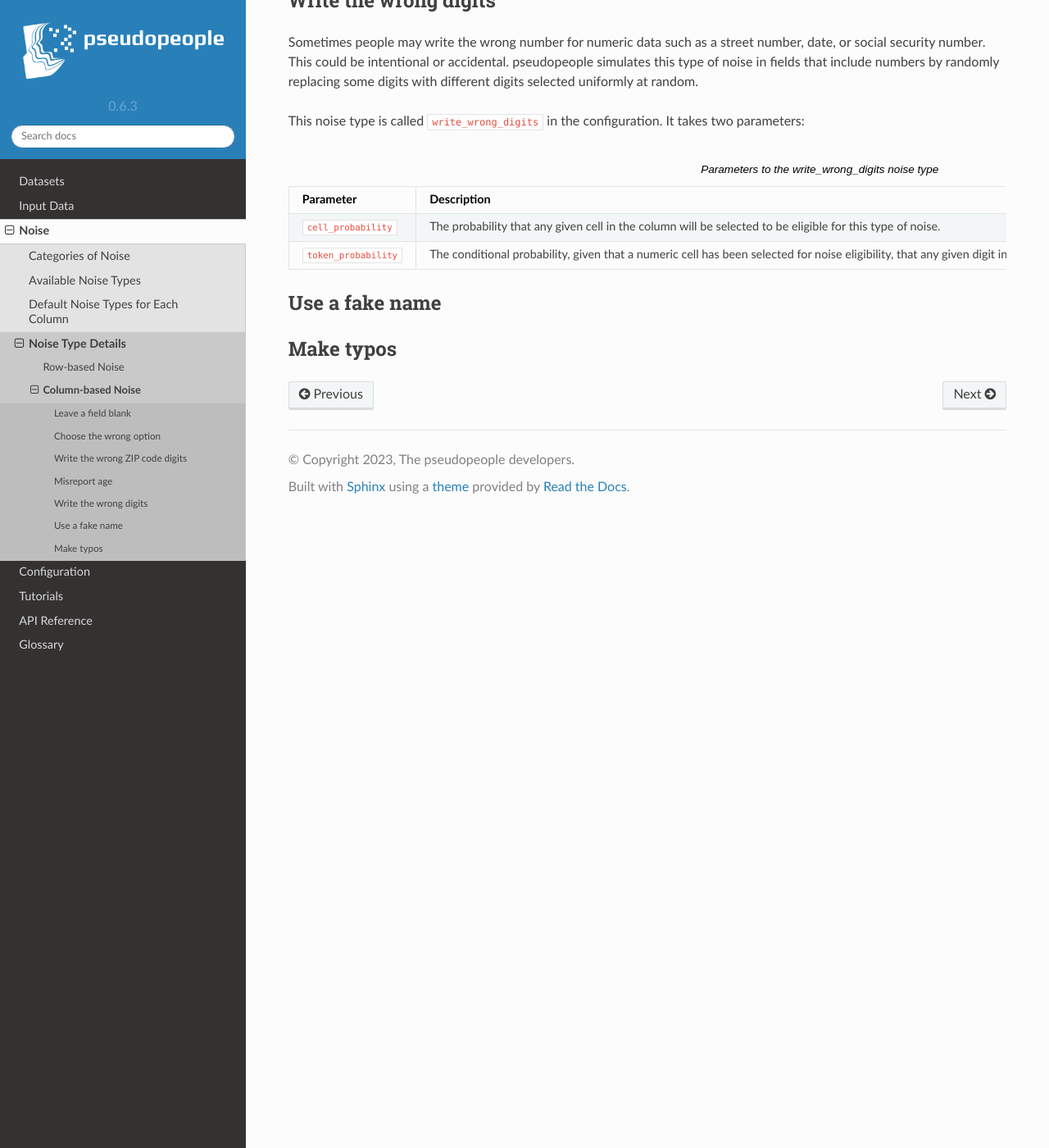
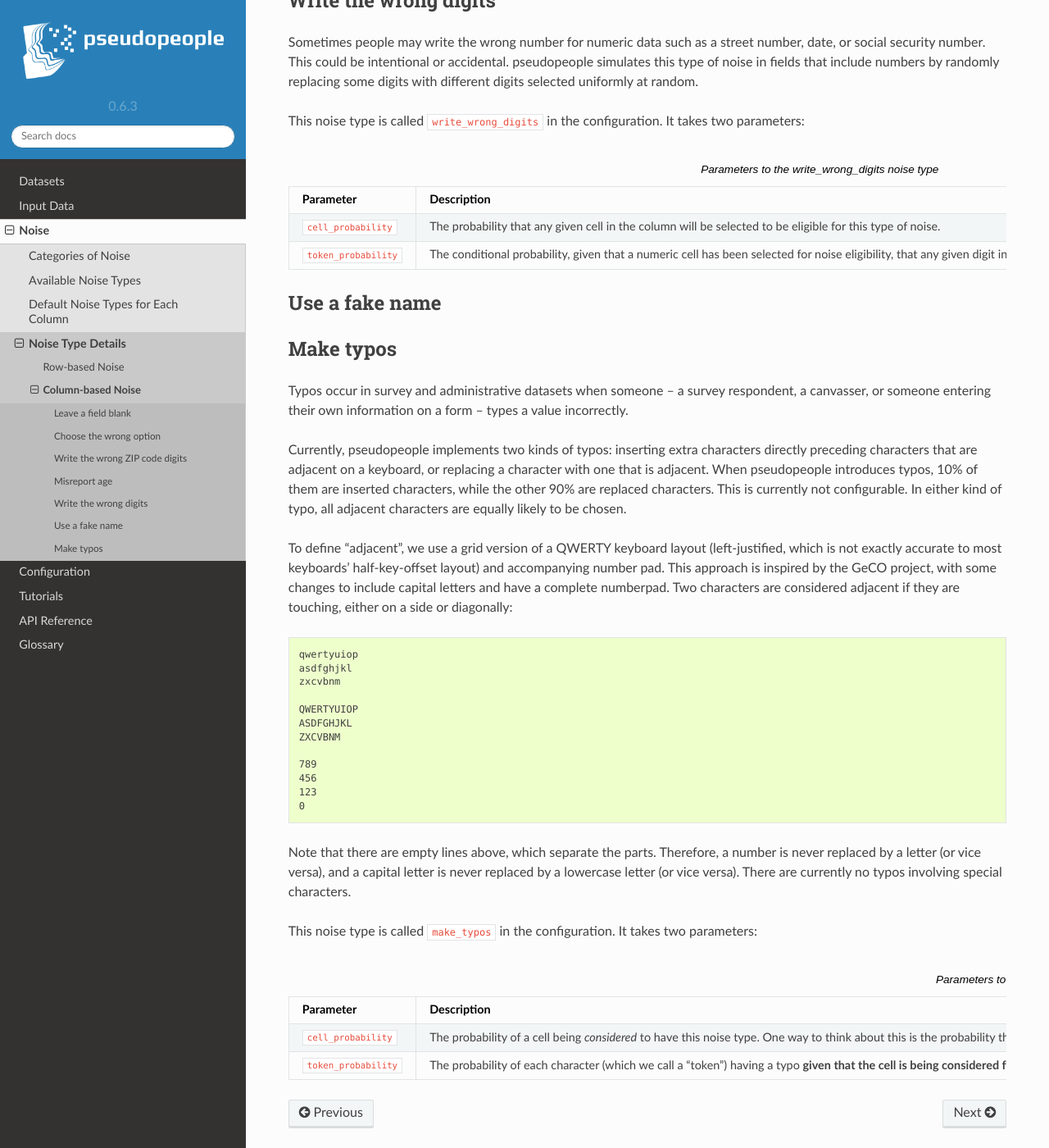
Before and after one commit to ihmeuw/pseudopeople, a Sphinx documentation site: the page built from docs/source/noise/column_noise.rst, in a window 1280 px wide and 1400 px high, scrolled down 2313 px. Shown: the whole window at 82% size. Built offline with Sphinx 7.4.7 and the Read the Docs theme 2.0.0, drawn with Linux system fonts in a browser that asks for light colours.

Commit message:
Document the "Make typos" noise type (#136)
Co-authored-by: Nathaniel Blair-Stahn <ndbs@uw.edu>

```diff
--- a/docs/source/noise/column_noise.rst
+++ b/docs/source/noise/column_noise.rst
@@ -179,3 +179,56 @@
 
 Make typos
 ----------
+
+Typos occur in survey and administrative datasets when someone -- a survey respondent, a canvasser,
+or someone entering their own information on a form -- types a value incorrectly.
+
+Currently, pseudopeople implements two kinds of typos: inserting extra characters
+directly preceding characters that are adjacent on a keyboard, or replacing a character with one that is adjacent.
+When pseudopeople introduces typos, 10% of them are inserted characters, while the other 90% are replaced characters.
+This is currently not configurable.
+In either kind of typo, all adjacent characters are equally likely to be chosen.
+
+To define "adjacent", we use a grid version of a QWERTY keyboard layout
+(left-justified, which is not exactly accurate to most keyboards' half-key-offset layout) and accompanying number pad.
+This approach is inspired by the GeCO project, with some changes to include capital letters and have a complete numberpad.
+Two characters are considered adjacent if they are touching, either on a side or diagonally:
+
+.. code-block:: text
+
+  qwertyuiop
+  asdfghjkl
+  zxcvbnm
+
+  QWERTYUIOP
+  ASDFGHJKL
+  ZXCVBNM
+
+  789
+  456
+  123
+  0
+
+Note that there are empty lines above, which separate the parts.
+Therefore, a number is never replaced by a letter (or vice versa), and a capital letter is never replaced by a lowercase letter (or vice versa).
+There are currently no typos involving special characters.
+
+This noise type is called :code:`make_typos` in the configuration. It takes two parameters:
+
+.. list-table:: Parameters to the leave_blank noise type
+  :widths: 1 5 1
+  :header-rows: 1
+
+  * - Parameter
+    - Description
+    - Default
+  * - :code:`cell_probability`
+    - The probability of a cell being *considered* to have this noise type.
+      One way to think about this is the probability that a value is typed carelessly.
+      Whether or not there are actually any errors depends on the next parameter.
+    - 0.01 (1%)
+  * - :code:`token_probability`
+    - The probability of each character (which we call a "token") having a typo
+      **given that the cell is being considered for this noise type**.
+      One way to think about this is the probability of a typo on any given character when the value is being typed carelessly.
+    - 0.1 (10%)
```
